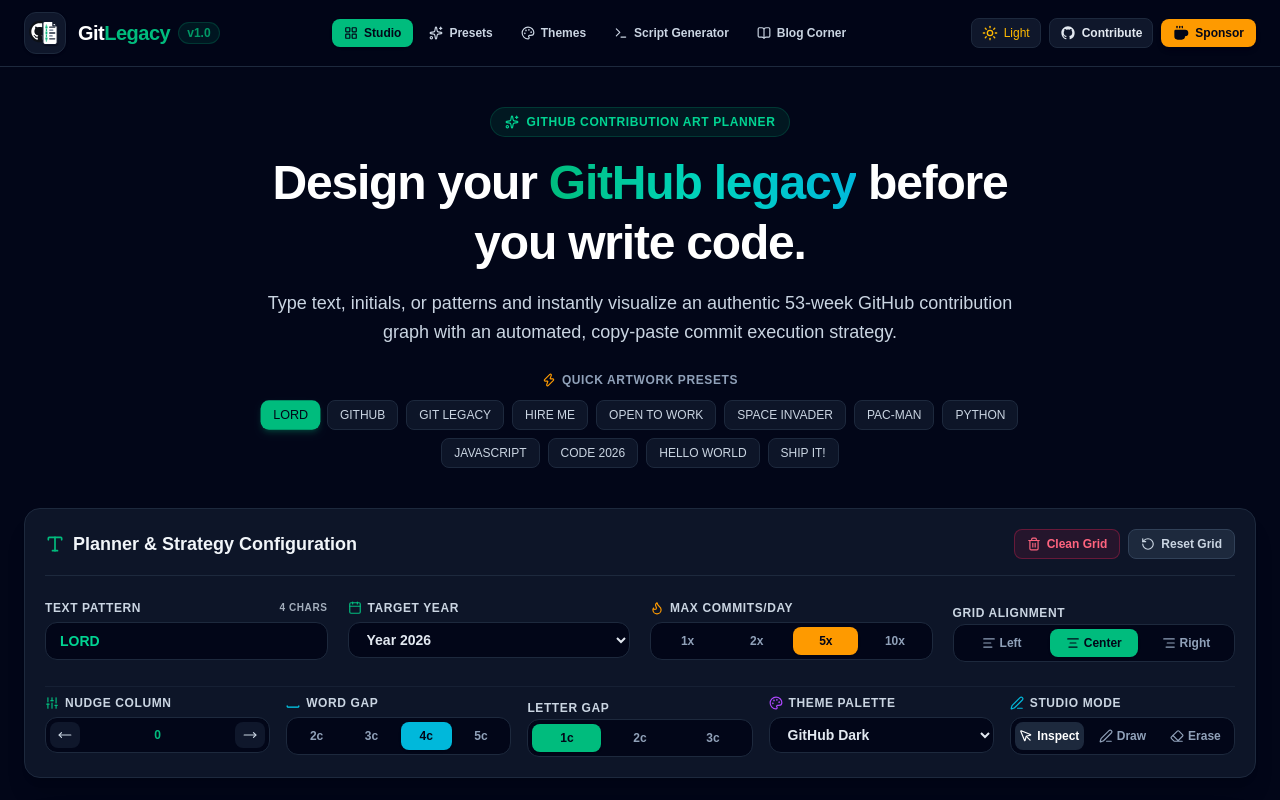
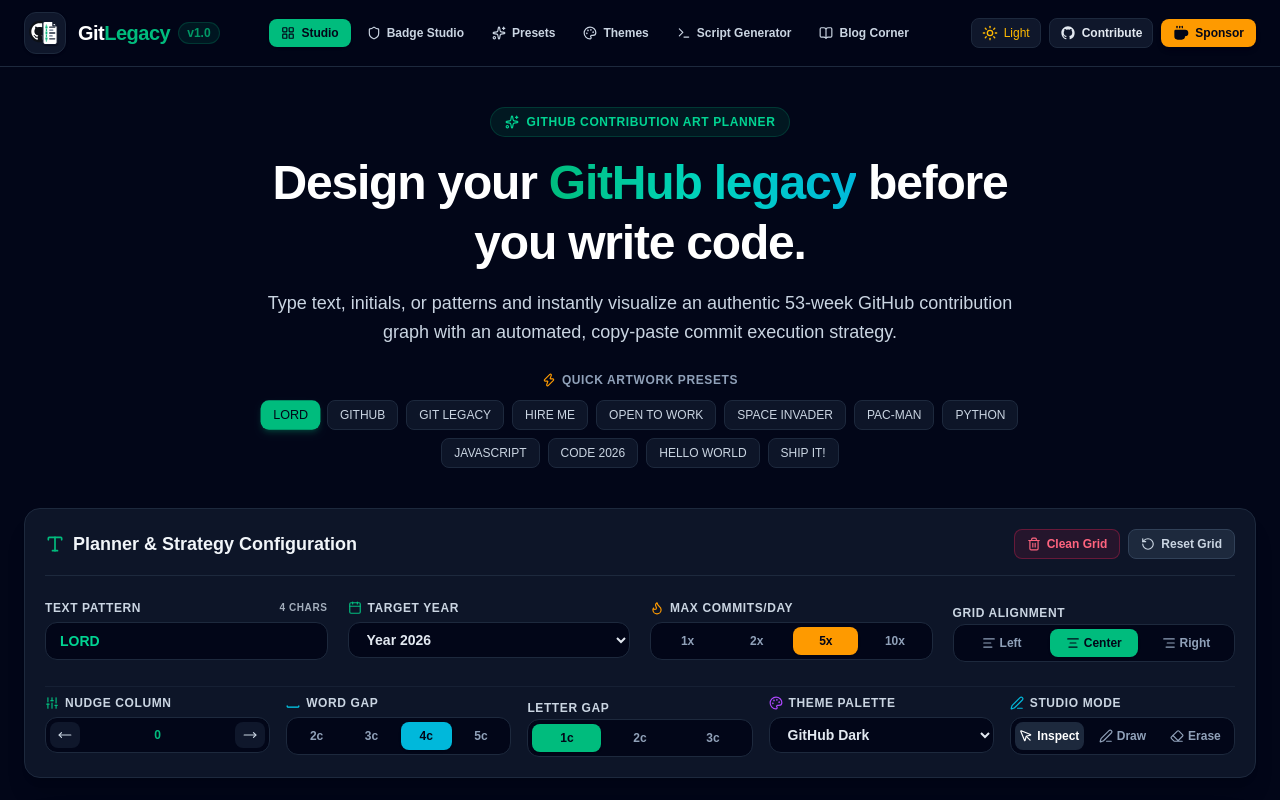
Before and after one commit to Sukhman369/githublegacy, a Next.js app: page / in a window 1280 px wide. Shown: the top 800 px of the page. Built offline with nearby package versions, Linux system fonts and the light colour scheme.

Commit message:
feat(nav): integrate badge studio into global header navigation

```diff
--- a/src/components/Header.tsx
+++ b/src/components/Header.tsx
@@ -3,7 +3,7 @@
 import React, { useState } from 'react';
 import Link from 'next/link';
 import { usePathname } from 'next/navigation';
-import { Sparkles, Sun, Moon, BookOpen, LayoutGrid, Palette, Terminal, Coffee } from 'lucide-react';
+import { Sparkles, Sun, Moon, BookOpen, LayoutGrid, Palette, Terminal, Coffee, Shield } from 'lucide-react';
 import { GitLegacyLogo } from './GitLegacyLogo';
 import { useTheme } from '../context/ThemeContext';
 import { SponsorModal } from './SponsorModal';
@@ -21,6 +21,7 @@
 
   const navItems = [
     { label: 'Studio', href: '/', icon: LayoutGrid },
+    { label: 'Badge Studio', href: '/badges', icon: Shield },
     { label: 'Presets', href: '/presets', icon: Sparkles },
     { label: 'Themes', href: '/themes', icon: Palette },
     { label: 'Script Generator', href: '/script-generator', icon: Terminal },
```
